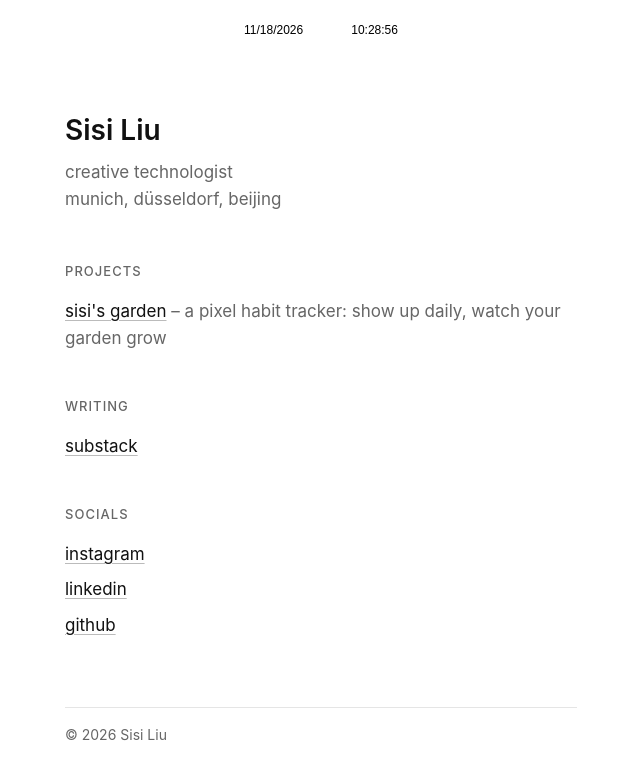
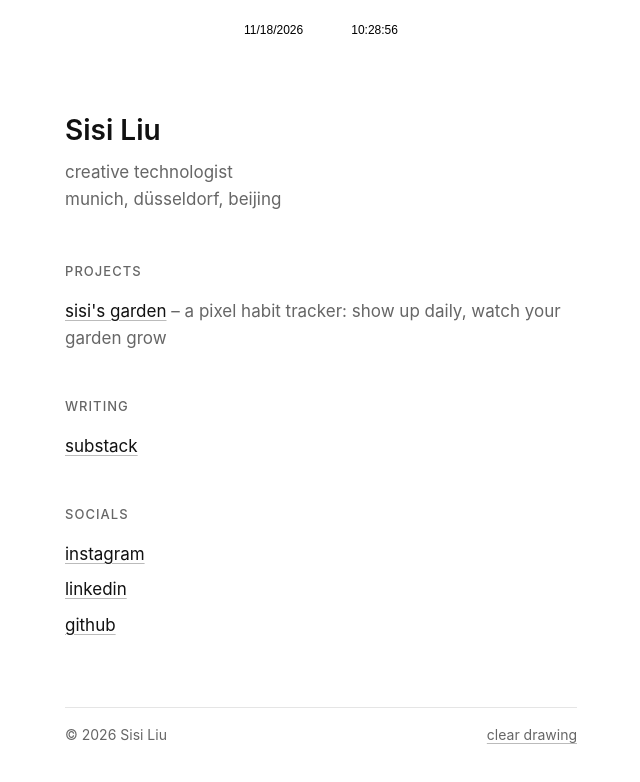
Before and after one commit to sisiliu10/sisi-liu.de, a plain HTML site: page index.html in a window 1280 px wide. Shown: the whole page, without its empty margins (319-959 px from the left). Drawn offline with Linux system fonts and the light colour scheme.

Commit message:
Update footer to include clear drawing button

```diff
--- a/index.html
+++ b/index.html
@@ -8,6 +8,8 @@
 <style>
 *{box-sizing:border-box}
 body{margin:0;background:#fff;color:#111;font:17px/1.6 -apple-system,BlinkMacSystemFont,"Segoe UI",Helvetica,Arial,sans-serif}
+#c{position:fixed;inset:0;width:100%;height:100%;pointer-events:none;z-index:0}
+.t,main{position:relative;z-index:1}
 main{max-width:560px;margin:0 auto;padding:72px 24px 96px}
 h1{font-size:28px;font-weight:600;margin:0 0 6px}
 .i{color:#666;margin:0 0 48px}
@@ -18,11 +20,14 @@ li span{color:#666}
 a{color:#111;text-decoration-color:#bbb;text-underline-offset:3px}
 a:hover{text-decoration-color:#111}
 .t{display:flex;justify-content:center;gap:48px;padding:24px 20px 0;font:12px/1 Arial,sans-serif;color:#000;font-variant-numeric:tabular-nums}
-footer{margin-top:64px;padding-top:16px;border-top:1px solid #e5e5e5;color:#666;font-size:14px}
+footer{display:flex;justify-content:space-between;margin-top:64px;padding-top:16px;border-top:1px solid #e5e5e5;color:#666;font-size:14px}
+footer button{background:none;border:0;padding:0;font:inherit;color:#666;cursor:pointer;text-decoration:underline;text-decoration-color:#bbb;text-underline-offset:3px}
+footer button:hover{color:#111;text-decoration-color:#111}
 @media(max-width:480px){body{font-size:16px}main{padding:48px 20px 72px}h1{font-size:24px}.i{margin-bottom:36px}.t{gap:40px;padding-top:20px}}
 </style>
 </head>
 <body>
+<canvas id="c" aria-hidden="true"></canvas>
 <div class="t"><span id="d"></span><span id="h"></span></div>
 <main>
 <h1>Sisi Liu</h1>
@@ -41,12 +46,32 @@ footer{margin-top:64px;padding-top:16px;border-top:1px solid #e5e5e5;color:#666;
 <li><a href="https://www.linkedin.com/in/sisi-liu-5108b31b6/">linkedin</a></li>
 <li><a href="https://github.com/sisiliu10">github</a></li>
 </ul>
-<footer>© 2026 Sisi Liu</footer>
+<footer><span>© 2026 Sisi Liu</span><button id="x" hidden>clear drawing</button></footer>
 </main>
 <script>
 const p=n=>String(n).padStart(2,'0');
 function t(){const d=new Date();document.getElementById('d').textContent=p(d.getMonth()+1)+'/'+p(d.getDate())+'/'+d.getFullYear();document.getElementById('h').textContent=p(d.getHours())+':'+p(d.getMinutes())+':'+p(d.getSeconds())}
 t();setInterval(t,1000);
+(()=>{
+const c=document.getElementById('c'),g=c.getContext('2d'),b=document.getElementById('x'),K='sisi-draw',C=['#0033ff','#ffc800','#e3000f','#111'];
+let W,H,S=[],cur=null,ci=0,last=0,tm;
+try{const v=JSON.parse(localStorage.getItem(K));if(v&&Array.isArray(v.s)){S=v.s;ci=v.c||0}}catch(e){}
+function seg(s,i){const q=s.p,a=q[Math.max(i-2,0)],m=q[i-1],n=q[i];g.strokeStyle=s.c;g.lineWidth=n[2];g.beginPath();g.moveTo((a[0]+m[0])/2*W,(a[1]+m[1])/2*H);g.quadraticCurveTo(m[0]*W,m[1]*H,(m[0]+n[0])/2*W,(m[1]+n[1])/2*H);g.stroke()}
+function draw(){g.clearRect(0,0,W,H);S.forEach(s=>{for(let i=1;i<s.p.length;i++)seg(s,i)});b.hidden=!S.length}
+function size(){const r=Math.min(devicePixelRatio||1,2);W=innerWidth;H=innerHeight;c.width=W*r;c.height=H*r;g.setTransform(r,0,0,r,0,0);g.lineCap='round';g.lineJoin='round';draw()}
+function save(){clearTimeout(tm);tm=setTimeout(()=>{let n=S.reduce((a,s)=>a+s.p.length,0),cut=0;while(n>8000&&S.length>1){n-=S.shift().p.length;cut=1}if(cut)draw();try{localStorage.setItem(K,JSON.stringify({s:S,c:ci}))}catch(e){}},500)}
+function add(X,Y){const now=performance.now();if(!cur||now-last>300){cur={c:C[ci],p:[]};S.push(cur);b.hidden=false}
+const q=cur.p,o=q[q.length-1];let w=2.4;
+if(o){const d=Math.hypot(X-o[0]*W,Y-o[1]*H);if(d<2)return;const v=d/Math.max(now-last,1);w=o[2]*.7+Math.max(1,Math.min(3.4,3.4-v*1.2))*.3}
+q.push([+(X/W).toFixed(4),+(Y/H).toFixed(4),+w.toFixed(2)]);last=now;if(q.length>1)seg(cur,q.length-1);save()}
+addEventListener('pointermove',e=>{if(e.pointerType!=='touch')add(e.clientX,e.clientY)});
+document.documentElement.addEventListener('mouseleave',()=>cur=null);
+addEventListener('touchmove',e=>{const f=e.touches[0];add(f.clientX,f.clientY)},{passive:true});
+addEventListener('touchend',()=>cur=null);
+addEventListener('click',e=>{if(e.target.closest('a,button'))return;ci=(ci+1)%C.length;cur=null;save()});
+b.addEventListener('click',()=>{S=[];cur=null;draw();try{localStorage.removeItem(K)}catch(e){}});
+addEventListener('resize',size);size();
+})();
 </script>
 </body>
 </html>
```
